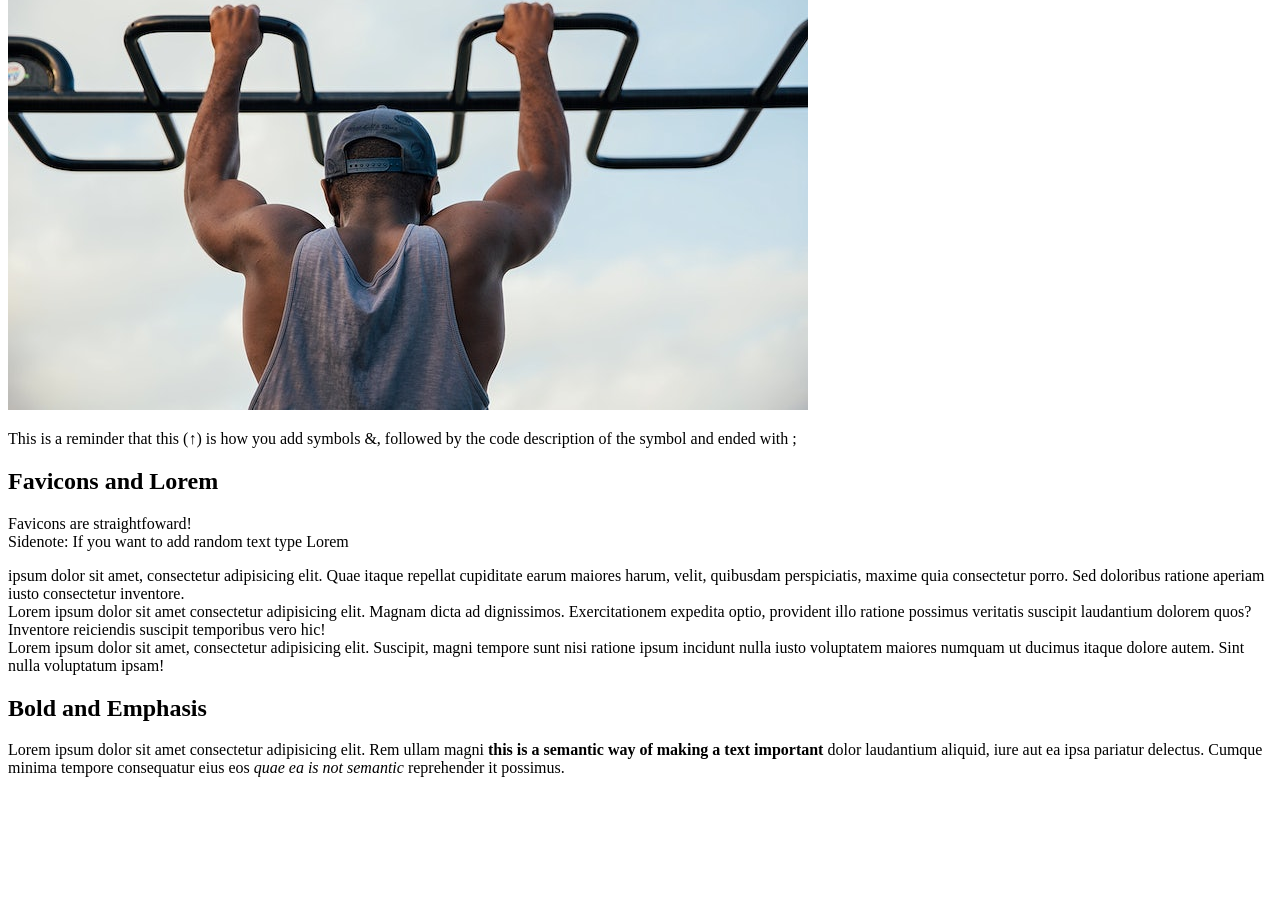
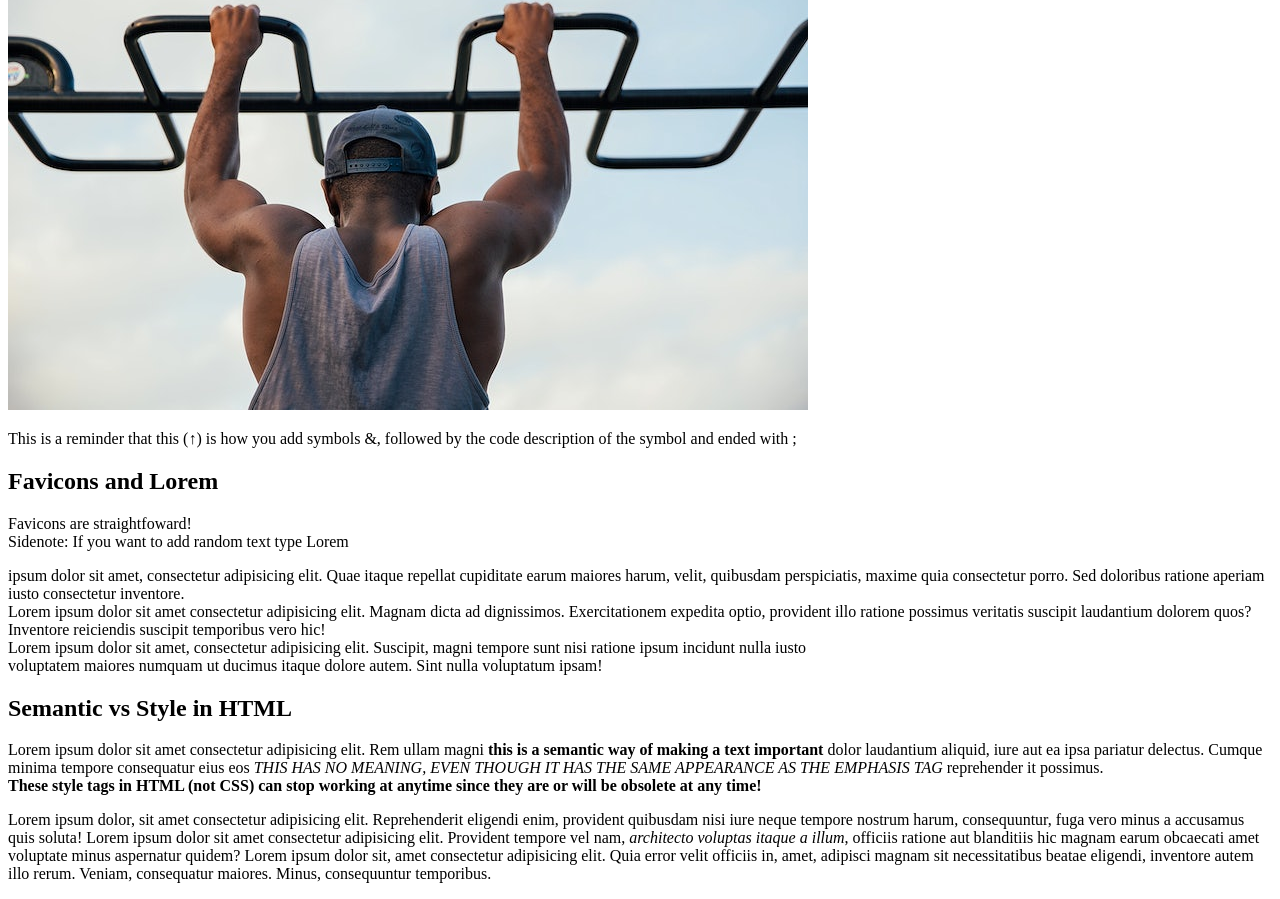
Before and after one commit to rutysara/HTML-CSS, a plain HTML site: page Exercises/ex004/index.html in a window 1280 px wide. Shown: the part 250-1149 px from the top of the page. Before the commit the page ends 1043 px from the top, so only its background shows below. Drawn offline with Linux system fonts and the light colour scheme.

Commit message:
Semantic VS Style in HTML

```diff
--- a/Exercises/ex004/index.html
+++ b/Exercises/ex004/index.html
@@ -8,16 +8,21 @@
 </head>
 <body>
     <h1>Studying Images : Exercise 4</h1>
+
     <h2>Original Image</h2>
    <img src="Images/men pull up bar ORIGINAL.jpeg" alt="men pull up bar">
    <p>This is a reminder that this (&UpArrow;) is how you add symbols &, followed by the code description of the symbol and ended with ;</p>
+
    <h2>Favicons and Lorem</h2>
-   <p>Favicons are straightfoward!<br>
+    <p>Favicons are straightfoward!<br>
     Sidenote: If you want to add random text type Lorem</p>
     <p>ipsum dolor sit amet, consectetur adipisicing elit. Quae itaque repellat cupiditate earum maiores harum, velit, quibusdam perspiciatis, maxime quia consectetur porro. Sed doloribus ratione aperiam iusto consectetur inventore.<br>
     Lorem ipsum dolor sit amet consectetur adipisicing elit. Magnam dicta ad dignissimos. Exercitationem expedita optio, provident illo ratione possimus veritatis suscipit laudantium dolorem quos? Inventore reiciendis suscipit temporibus vero hic!<br>
-    Lorem ipsum dolor sit amet, consectetur adipisicing elit. Suscipit, magni tempore sunt nisi ratione ipsum incidunt nulla iusto voluptatem maiores numquam ut ducimus itaque dolore autem. Sint nulla voluptatum ipsam!</p>
-    <h2>Bold and Emphasis</h2>
-    <p>Lorem ipsum dolor sit amet consectetur adipisicing elit. Rem ullam magni <strong>this is a semantic way of making a text important</strong> dolor laudantium aliquid, iure aut ea ipsa pariatur delectus. Cumque minima tempore consequatur eius eos <i>quae ea is not semantic</i> reprehender it possimus.</p>
+    Lorem ipsum dolor sit amet, consectetur adipisicing elit. Suscipit, magni tempore sunt nisi ratione ipsum incidunt nulla iusto <br>
+    voluptatem maiores numquam ut ducimus itaque dolore autem. Sint nulla voluptatum ipsam!</p>
+    <h2>Semantic vs Style in HTML</h2>
+    <p>Lorem ipsum dolor sit amet consectetur adipisicing elit. Rem ullam magni <strong>this is a semantic way of making a text important</strong> dolor laudantium aliquid, iure aut ea ipsa pariatur delectus. Cumque minima tempore consequatur eius eos <i>THIS HAS NO MEANING, EVEN THOUGH IT HAS THE SAME APPEARANCE AS THE EMPHASIS TAG</i> reprehender it possimus.<br>
+    <strong>These style tags in HTML (not CSS) can stop working at anytime since they are or will be obsolete at any time!</strong></p>
+    <p>Lorem ipsum dolor, sit amet consectetur adipisicing elit. Reprehenderit eligendi enim, provident quibusdam nisi iure neque tempore nostrum harum, consequuntur, fuga vero minus a accusamus quis soluta! Lorem ipsum dolor sit amet consectetur adipisicing elit. Provident tempore vel nam, <em>architecto voluptas itaque a illum</em>, officiis ratione aut blanditiis hic magnam earum obcaecati amet voluptate minus aspernatur quidem? Lorem ipsum dolor sit, amet consectetur adipisicing elit. Quia error velit officiis in, amet, adipisci magnam sit necessitatibus beatae eligendi, inventore autem illo rerum. Veniam, consequatur maiores. Minus, consequuntur temporibus.</p>
 </body>
 </html>
```
